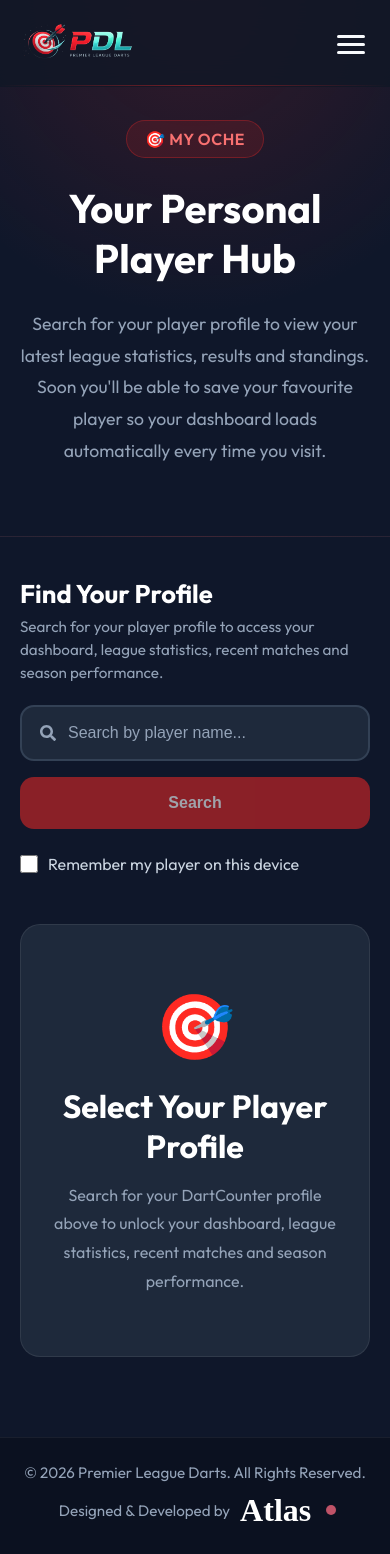
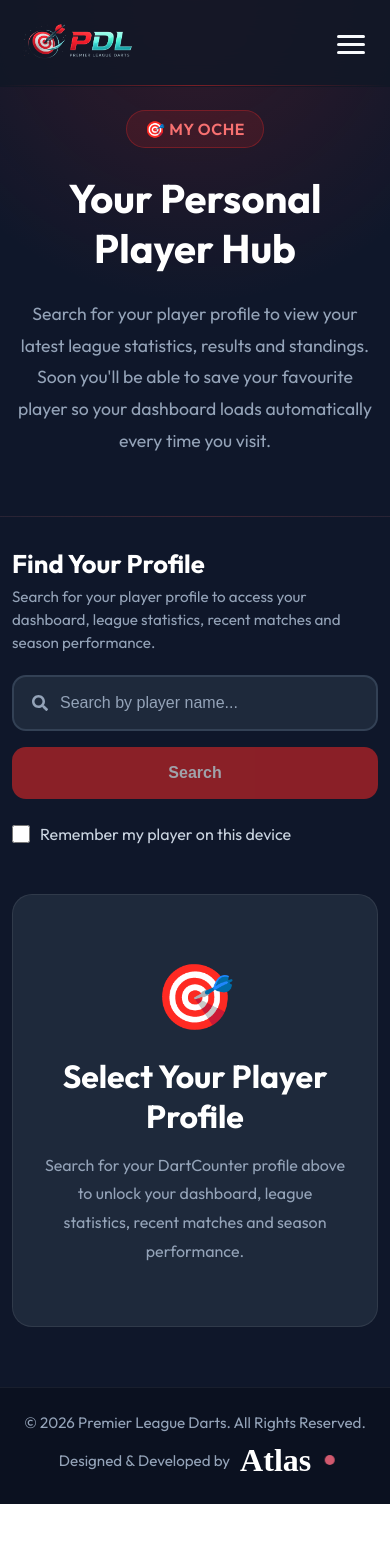
Before and after one commit to GrumpyMonk26/PremierDartsLeague, a React (Vite) app: page /dashboard in a window 390 px wide. After the commit the page ends 1504 px from the top, so only its background shows below. Built offline with nearby package versions, Linux system fonts and the light colour scheme.

Commit message:
mobile syling changes for player hub

```diff
--- a/src/App.css
+++ b/src/App.css
@@ -1,4 +1,21 @@
-body {
+html,
+body,
+#root {
+  width: 100%;
+  max-width: 100%;
   margin: 0;
   padding: 0;
+
+  box-sizing: border-box;
 }
+
+*,
+*::before,
+*::after {
+  box-sizing: border-box;
+}
+
+html,
+body {
+  overflow-x: hidden;
+}
--- a/src/components/Dashboard/LeaguePosition/LeaguePosition.css
+++ b/src/components/Dashboard/LeaguePosition/LeaguePosition.css
@@ -38,32 +38,32 @@
   margin-top: 10px;
 }
 
-table {
+.league-position table {
   width: 100%;
   border-collapse: collapse;
 }
 
-thead {
+.league-position thead {
   background: #0f172a;
 }
 
-th {
+.league-position th {
   padding: 15px;
   text-align: left;
   color: #94a3b8;
   font-weight: 600;
 }
 
-td {
+.league-position td {
   padding: 18px 15px;
   border-bottom: 1px solid rgba(255, 255, 255, 0.05);
 }
 
-tbody tr {
+.league-position tbody tr {
   transition: all 0.25s ease;
 }
 
-tbody tr:hover td {
+.league-position tbody tr:hover td {
   background: #263447;
 }
 
--- a/src/pages/Dashboard.css
+++ b/src/pages/Dashboard.css
@@ -1,18 +1,42 @@
+/* ==================================================
+   Dashboard
+================================================== */
+
 .dashboard {
+  width: 100%;
+  max-width: 100%;
   min-height: 100vh;
 
   background: #0f172a;
+  color: white;
 
-  color: white;
+  box-sizing: border-box;
+
+  overflow-x: hidden;
 }
 
+/* ==================================================
+   Dashboard Placeholder
+================================================== */
+
 .dashboard-placeholder {
+  width: 100%;
+  max-width: 100%;
+
   margin-top: 50px;
   padding: 60px 30px;
+
+  box-sizing: border-box;
+
   background: #1e293b;
+
   border: 1px solid rgba(255, 255, 255, 0.08);
+
   border-radius: 20px;
+
   text-align: center;
+
+  overflow: hidden;
 }
 
 .placeholder-icon {
@@ -27,17 +51,25 @@
 
 .dashboard-placeholder p {
   color: #94a3b8;
+
   max-width: 600px;
+
   margin: 0 auto;
+
   line-height: 1.8;
 }
 
-/* ==========================
+/* ==================================================
    Hero
-========================== */
+================================================== */
 
 .dashboard-hero {
+  width: 100%;
+  max-width: 100%;
+
   padding: 140px 20px 90px;
+
+  box-sizing: border-box;
 
   background: radial-gradient(
     circle at top,
@@ -46,14 +78,19 @@
   );
 
   border-bottom: 1px solid rgba(255, 255, 255, 0.05);
+
+  overflow: hidden;
 }
 
 .dashboard-hero-content {
+  width: 100%;
   max-width: 900px;
 
-  margin: auto;
+  margin: 0 auto;
 
   text-align: center;
+
+  box-sizing: border-box;
 }
 
 .dashboard-tag {
@@ -80,6 +117,8 @@
   font-size: clamp(2.5rem, 5vw, 4rem);
 
   margin-bottom: 25px;
+
+  overflow-wrap: anywhere;
 }
 
 .dashboard-hero p {
@@ -92,57 +131,87 @@
   color: #94a3b8;
 
   font-size: 1.1rem;
+
+  overflow-wrap: anywhere;
 }
 
-/* ==========================
+/* ==================================================
    Main Content
-========================== */
+================================================== */
 
 .dashboard-content {
+  width: 100%;
   max-width: 1400px;
 
-  margin: auto;
+  margin: 0 auto;
 
   padding: 60px 20px 100px;
+
+  box-sizing: border-box;
+
+  min-width: 0;
 }
 
-/* ==========================
-   Grid
-========================== */
+/* ==================================================
+   Dashboard Layout
+================================================== */
 
 .dashboard-layout {
+  width: 100%;
+  max-width: 100%;
+
   display: grid;
-  grid-template-columns: 340px 1fr;
+
+  grid-template-columns:
+    minmax(0, 340px)
+    minmax(0, 1fr);
+
   gap: 30px;
+
+  min-width: 0;
 }
 
-.left-column {
+/* ==================================================
+   Columns
+================================================== */
+
+.left-column,
+.right-column {
+  min-width: 0;
+  max-width: 100%;
+
   display: flex;
   flex-direction: column;
+
   gap: 30px;
+
+  box-sizing: border-box;
 }
 
-.right-column {
-  display: flex;
-  flex-direction: column;
-  gap: 30px;
+/* ==================================================
+   Prevent Components Escaping Grid
+================================================== */
+
+.left-column > *,
+.right-column > * {
+  min-width: 0;
+  max-width: 100%;
+  box-sizing: border-box;
 }
+
+/* ==================================================
+   Tablet
+================================================== */
 
 @media (max-width: 1000px) {
   .dashboard-layout {
-    grid-template-columns: 1fr;
+    grid-template-columns: minmax(0, 1fr);
   }
 }
 
-/* ==========================
-   Responsive
-========================== */
-
-@media (max-width: 1000px) {
-  .dashboard-grid {
-    grid-template-columns: 1fr;
-  }
-}
+/* ==================================================
+   Mobile
+================================================== */
 
 @media (max-width: 768px) {
   .dashboard-hero {
@@ -150,6 +219,42 @@
   }
 
   .dashboard-content {
-    padding: 40px 20px 80px;
+    padding: 40px 16px 80px;
+  }
+
+  .dashboard-layout {
+    width: 100%;
+    max-width: 100%;
+
+    grid-template-columns: minmax(0, 1fr);
+
+    gap: 20px;
+  }
+
+  .left-column,
+  .right-column {
+    width: 100%;
+    max-width: 100%;
+    min-width: 0;
+
+    gap: 20px;
   }
 }
+
+/* ==================================================
+   Small Mobile
+================================================== */
+
+@media (max-width: 480px) {
+  .dashboard-hero {
+    padding: 110px 16px 60px;
+  }
+
+  .dashboard-content {
+    padding: 30px 12px 60px;
+  }
+
+  .dashboard-layout {
+    gap: 16px;
+  }
+}
```
